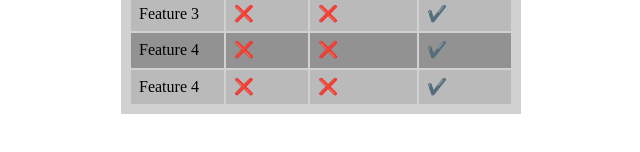
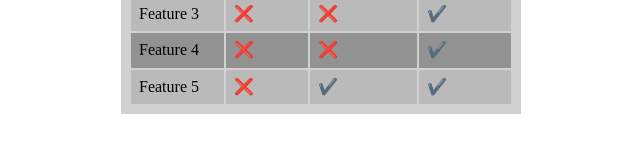
Before and after one commit to ejctchn/wdd230, a plain HTML site: page lesson08/tablebuild.html in a window 1280 px wide. Shown: the part 246-398 px from the top of the page, 319-959 px from the left. Drawn offline with Linux system fonts and the light colour scheme.

Commit message:
Update tablebuild.html

```diff
--- a/lesson08/tablebuild.html
+++ b/lesson08/tablebuild.html
@@ -45,9 +45,9 @@
             <td>✔️</td>
         </tr>
         <tr>
-            <td>Feature 4</td>
+            <td>Feature 5</td>
             <td>❌</td>
-            <td>❌</td>
+            <td>✔️</td>
             <td>✔️</td>
         </tr>
       </tbody>
```
